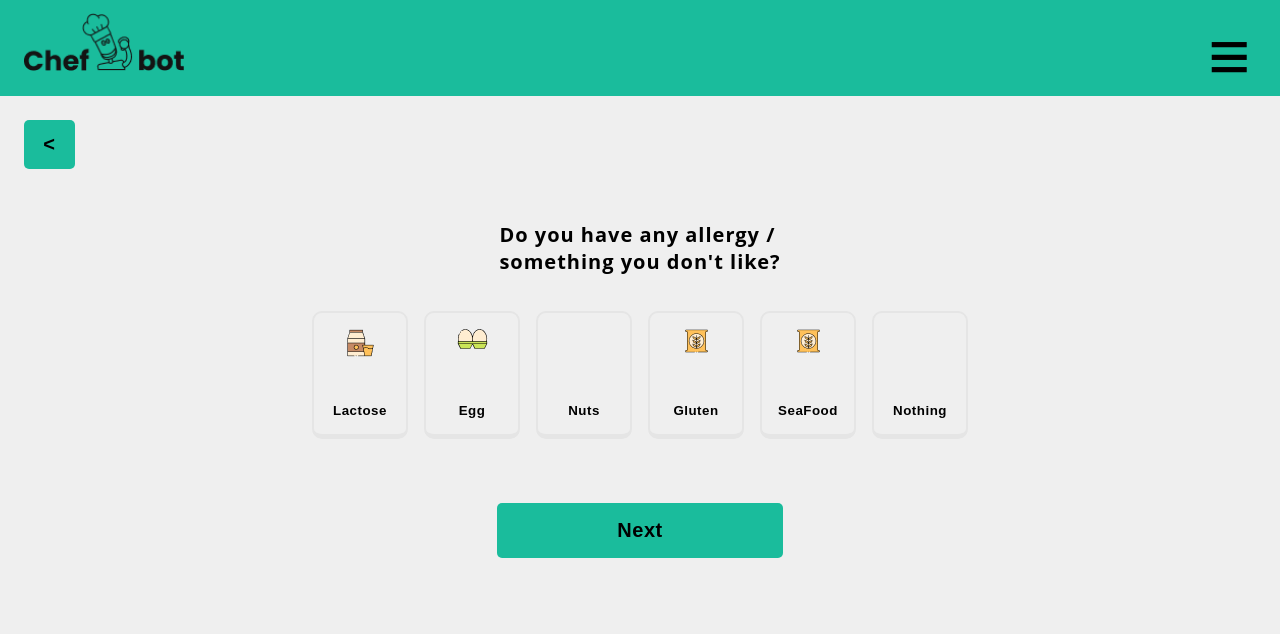
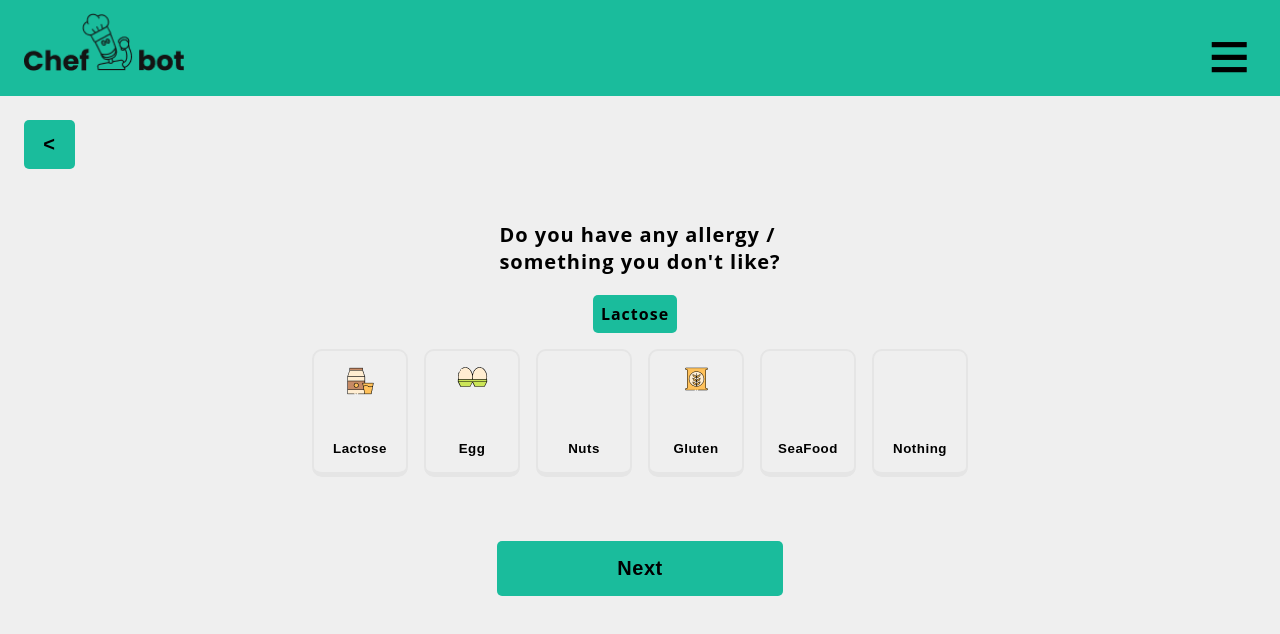
Before and after one commit to hurjan/mat-gpt, a React (Vite) app: page /allergies in a window 1280 px wide. Both pictures are taken after a click on the button "Lactose". Shown: the top 634 px of the page. Built offline with nearby package versions, Linux system fonts and the light colour scheme.

Commit message:
new taggs on allergies page

```diff
--- a/src/components/AllergiesButtons.jsx
+++ b/src/components/AllergiesButtons.jsx
@@ -1,41 +1,45 @@
+import React from 'react';
+import '../components/styles/Buttons.css';
 
-import "../components/styles/Buttons.css"
+function AllergiesButtons({ onAllergySelect }) {
+  // Funktion för att hantera när en knapp klickas och skicka tillbaka den valda allergin
+  const handleClick = (allergy) => {
+    onAllergySelect(allergy);
+  };
 
-function AllergiesButtons() {
   return (
     <div className="button-container">
       <div className="buttoncontent">
-        <button className="allergieButton">
+        <button className="allergieButton" onClick={() => handleClick('Lactose')}>
           <img src={'/images/lactose.png'} alt="Lactose image" />
           <span className="button-text">Lactose</span>
         </button>
       </div>
       <div className="buttoncontent">
-        <button className="allergieButton">
+        <button className="allergieButton" onClick={() => handleClick('Egg')}>
           <img src={'/images/egg.png'} alt="Egg image" />
           <span className="button-text">Egg</span>
         </button>
       </div>
       <div className="buttoncontent">
-        <button className="allergieButton">
+        <button className="allergieButton" onClick={() => handleClick('Nuts')}>
           <span className="button-text">Nuts</span>
         </button>
       </div>
       <div className="buttoncontent">
-        <button className="allergieButton">
+        <button className="allergieButton" onClick={() => handleClick('Gluten')}>
           <img src={'/images/gluten.png'} alt="Gluten image" />
           <span className="button-text">Gluten</span>
         </button>
       </div>
       <div className="buttoncontent">
-        <button className="allergieButton">
-          <img src={'/images/gluten.png'} alt="Gluten image" />
+        <button className="allergieButton" onClick={() => handleClick('SeaFood')}>
+
           <span className="button-text">SeaFood</span>
         </button>
       </div>
       <div className="buttoncontent">
-        <button className="allergieButton">
-
+        <button className="allergieButton" onClick={() => handleClick('Nothing')}>
           <span className="button-text">Nothing</span>
         </button>
       </div>
--- a/src/components/pages/Allergies.jsx
+++ b/src/components/pages/Allergies.jsx
@@ -1,18 +1,47 @@
-import AllergiesButtons from "../AllergiesButtons";
-
-import "../styles/Diet.css"
+import React, { useState } from 'react';
+import AllergiesButtons from '../AllergiesButtons';
+import "../styles/Buttons.css"
 
 
 function Allergies() {
+  // State för att hålla reda på de valda allergierna
+  const [selectedAllergies, setSelectedAllergies] = useState([]);
+
+  // Funktion för att hantera när en allergi väljs
+  const handleAllergySelection = (allergy) => {
+    // Kontrollera om allergin redan är vald
+    if (selectedAllergies.includes(allergy)) {
+      // Om allergin redan är vald, ta bort den från listan
+      setSelectedAllergies(selectedAllergies.filter(item => item !== allergy));
+    } else {
+      // Om allergin inte är vald, lägg till den i listan
+      setSelectedAllergies([...selectedAllergies, allergy]);
+    }
+  };
+
   return (
     <>
-    <a href="/diet"><button className="ArrowButton">&lt;</button></a>
-    <div className="dietContainer">
-      <p>Do you have any allergy /
-        <br /> something you don't like?</p>
-       <AllergiesButtons/>
-      <a href="/CreateRecipe"><button className="nextButton">Next</button></a>
-    </div>
+      <a href="/diet">
+        <button className="ArrowButton">&lt;</button>
+      </a>
+      <div className="dietContainer">
+        <p>
+          Do you have any allergy /
+          <br /> something you don't like?
+        </p>
+        {/* Visa valda allergier som taggar */}
+        <div className="selectedContainer"> {/* Lägg till klassen för flex-layout */}
+          {selectedAllergies.map((allergy, index) => (
+            <div key={index} className="selectedDiet"> {/* Lägg till klassen för vald allergi */}
+               {allergy}
+            </div>
+          ))}
+        </div>
+        <AllergiesButtons onAllergySelect={handleAllergySelection} />
+        <a href="/CreateRecipe">
+          <button className="nextButton">Next</button>
+        </a>
+      </div>
     </>
   );
 }
--- a/src/components/pages/Diet.jsx
+++ b/src/components/pages/Diet.jsx
@@ -21,7 +21,7 @@ function Diet() {
       <a href="/"><button className="ArrowButton">&lt;</button></a>
       <div className="dietContainer">
         <p>Do you have any special diets?</p>
-        <div className="selectedDietsContainer">
+        <div className="selectedContainer">
           {selectedDiets.map((diet, index) => (
             <p key={index} className="selectedDiet">{diet}</p>
           ))}
--- a/src/components/styles/Buttons.css
+++ b/src/components/styles/Buttons.css
@@ -115,7 +115,7 @@
 }
 
 
-.selectedDietsContainer {
+.selectedContainer {
   display: flex;
 }
 
@@ -124,4 +124,5 @@
   border-radius: 5px;
   padding: .5rem;
   margin-right: 10px;
+  font-size: 1rem;
 }
```
